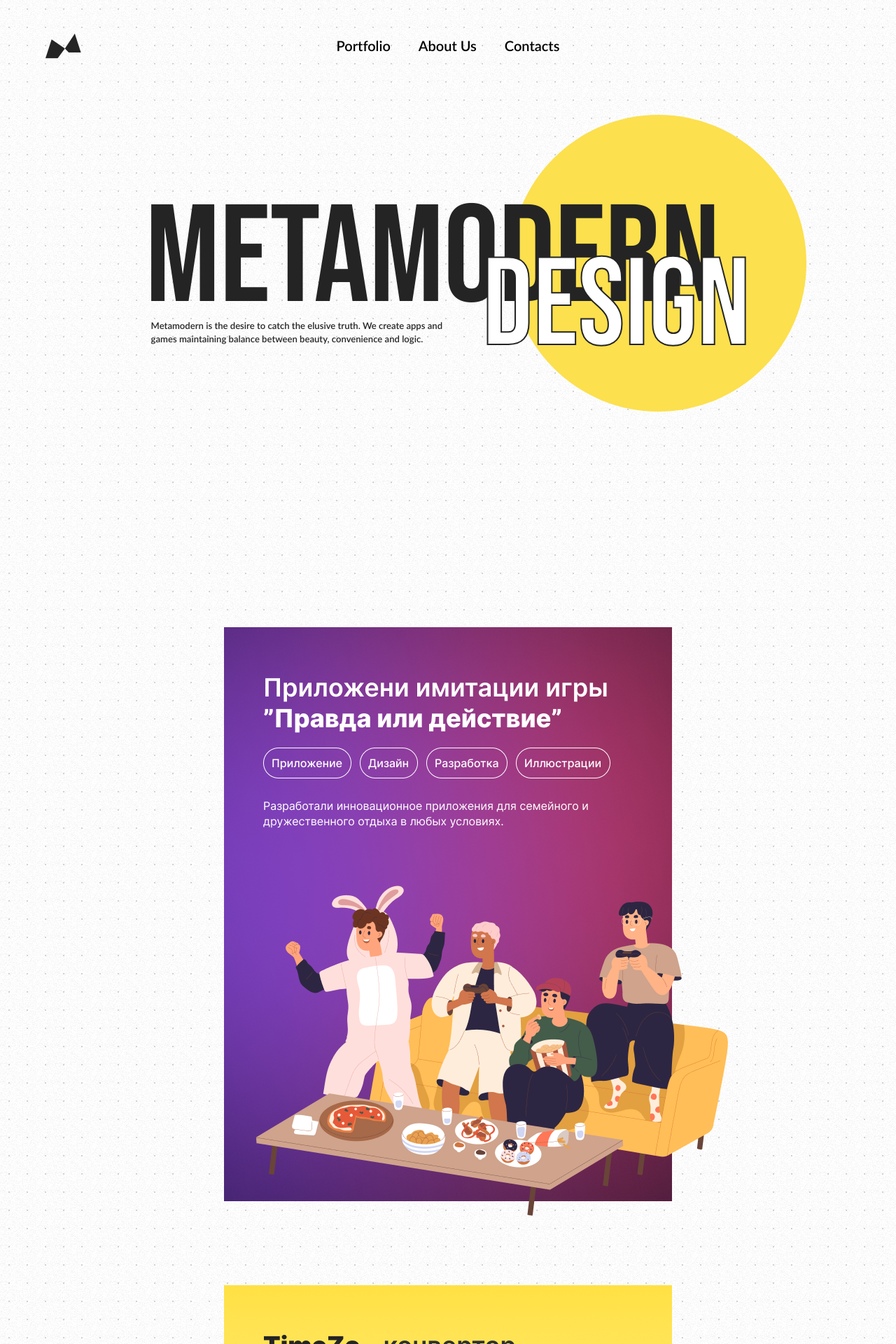
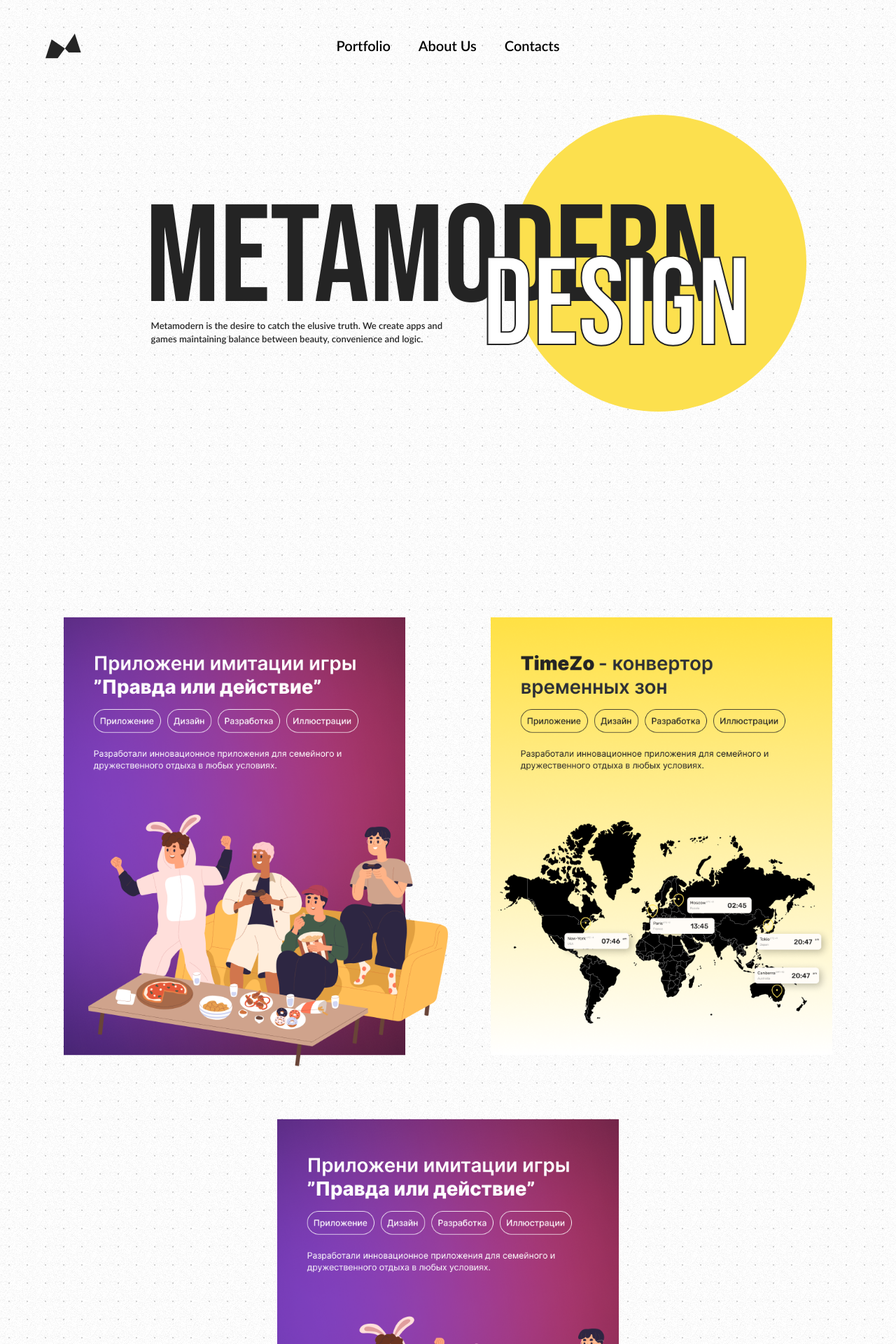
Before and after one commit to dankocher/metamodern-website, a React (Create React App) app: page / in a window 1280 px wide. Shown: the top 1920 px of the page at 70% size. Built offline with nearby package versions, Linux system fonts and the light colour scheme.

Commit message:
feat: added scaling images in project list

```diff
--- a/src/components/ProjectList/index.module.scss
+++ b/src/components/ProjectList/index.module.scss
@@ -1,3 +1,5 @@
+@import "../../styles/foundations.scss";
+
 .container {
   width: 100vw;
 
@@ -6,4 +8,14 @@
   justify-content: center;
 
   margin-top: 36px;
+
+  img {
+    height: auto;
+    width: autoResize(566.5px, 800px, $landscape1133);
+
+    @media (max-width: $landscape1132) {
+      max-width: 800px;
+      width: 100%;
+    }
+  }
 }
--- a/src/styles/constants.scss
+++ b/src/styles/constants.scss
@@ -2,6 +2,7 @@
 
 $landscape1200: 1200px;
 $landscape1133: 1133px;
+$landscape1132: 1132px;
 $landscape800: 800px;
 $landscape384: 384px;
 $landscape320: 320px;
```
